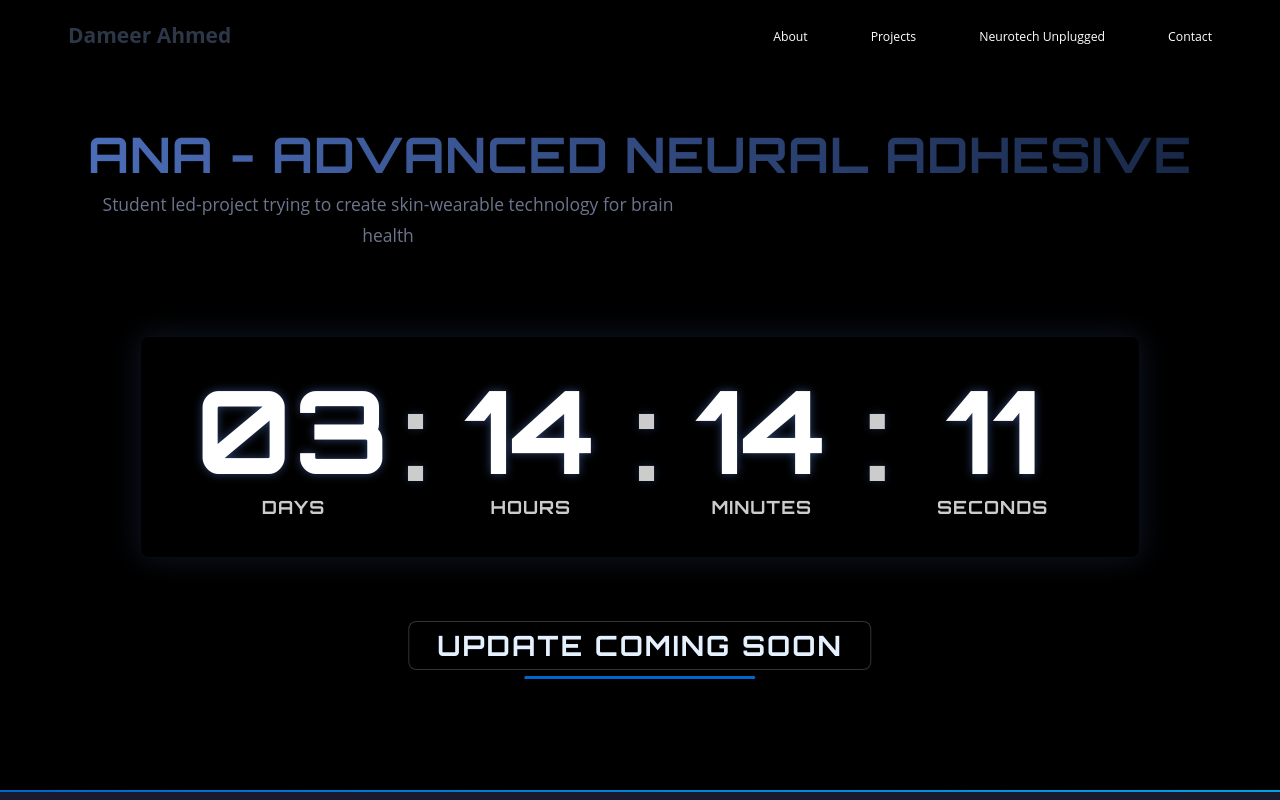
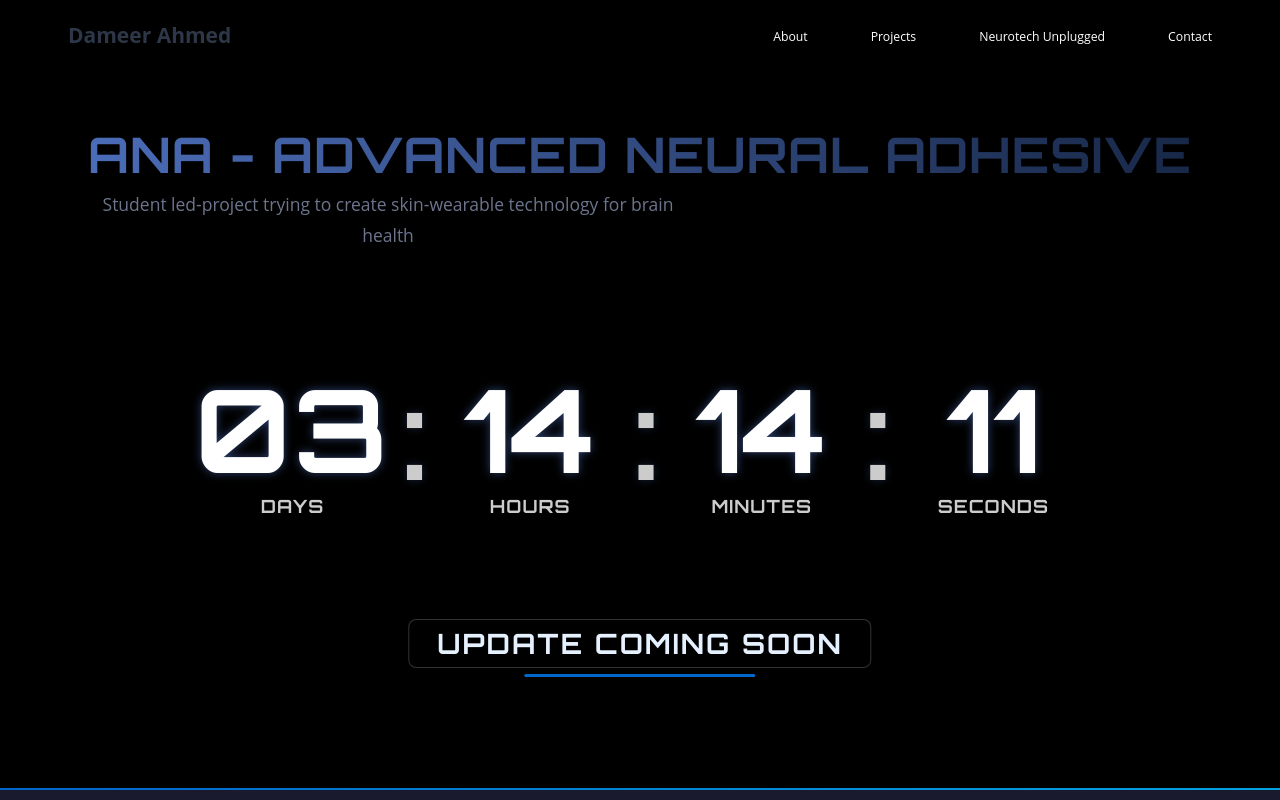
Before and after one commit to roidfree/roidfree.github.io, a React (Vite) app: page /ana-proj in a window 1280 px wide. Shown: the top 800 px of the page. Built offline with nearby package versions, Linux system fonts and the light colour scheme.

Commit message:
Temp ANA page done
Integrated timer

```diff
--- a/src/components/timer/timer.css
+++ b/src/components/timer/timer.css
@@ -16,11 +16,11 @@
   justify-content: center;
   background: rgba(0, 0, 0, 0.4);
   padding: 3% 4%;
-  border-radius: 8px;
+  /* border-radius: 8px; */
   width: 90%;
   max-width: 1000px;
-  box-shadow: 0 0 30px rgba(75, 108, 183, 0.2);
-  border: 1px solid rgba(75, 108, 183, 0.1);
+  /* box-shadow: 0 0 30px rgba(75, 108, 183, 0.2); */
+  /* border: 1px solid rgba(75, 108, 183, 0.1); */
 }
 
 .timer-unit {
--- a/src/pages/ANA-Proj.css
+++ b/src/pages/ANA-Proj.css
@@ -9,6 +9,10 @@
   color: #fff;
   padding: 100px 0 50px; /* Add more top padding to ensure content is below header */
   box-sizing: border-box;
+  /* background-image: linear-gradient(rgba(0, 0, 0, 0.8), rgba(0, 0, 0, 0.8)), url('../assets/images/Introducing ANA.png'); */
+  background-size: cover;
+  background-position: center;
+  background-repeat: no-repeat;
 }
 
 main {
```
